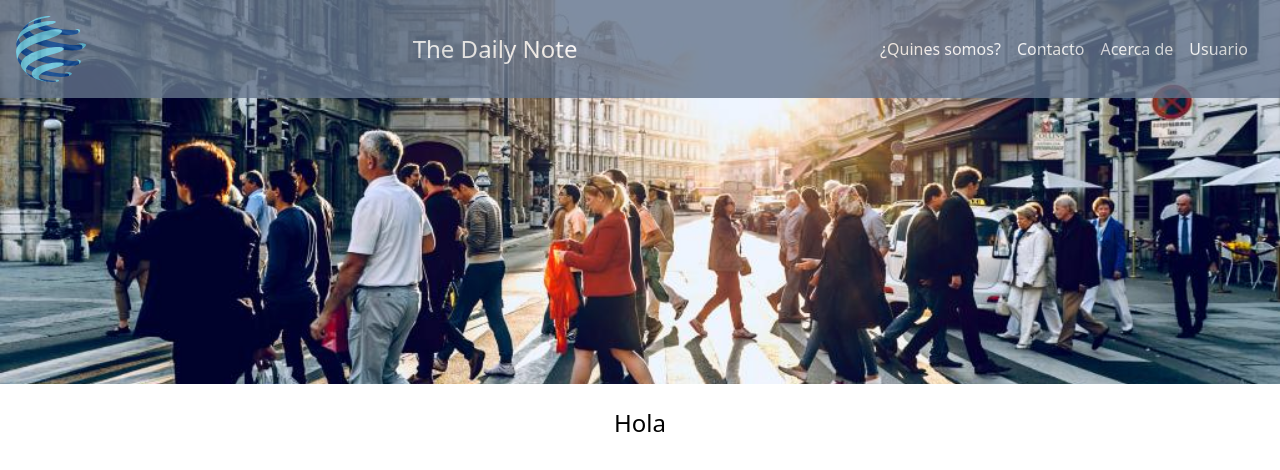
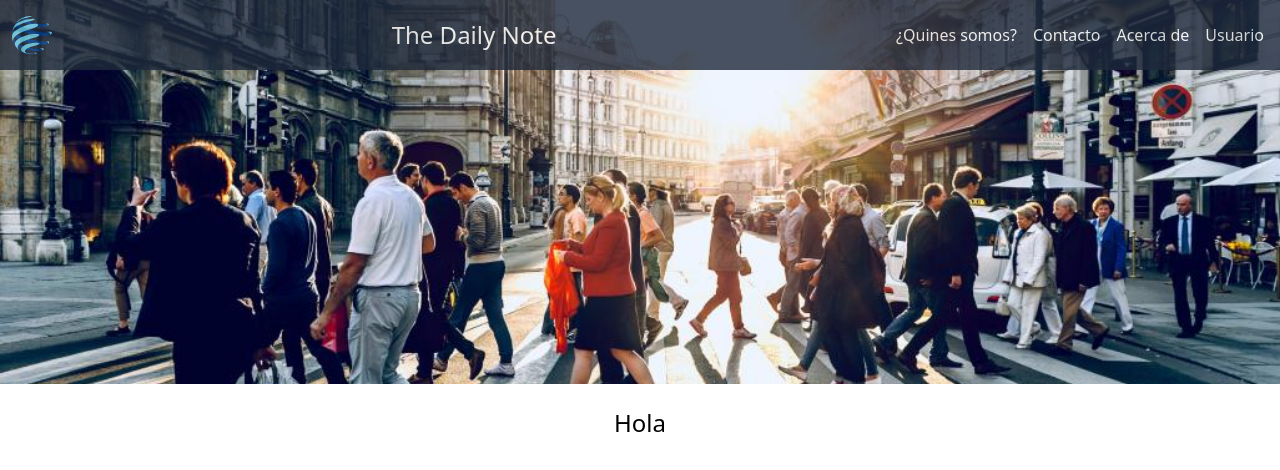
Before and after one commit to Tomas141199/thedailynote, a Next.js app: page / in a window 1280 px wide. Shown: the top 470 px of the page. Built offline with nearby package versions, Linux system fonts and the light colour scheme.

Commit message:
actualización de navbar 2.0
solo faltaría un drop down

```diff
--- a/pages/components/ui/Navbar.js
+++ b/pages/components/ui/Navbar.js
@@ -1,22 +1,35 @@
 const Navbar = () => {
   return (
     <div className="absolute top-0 right-0 w-full">
-      <nav className="flex items-center justify-between flex-wrap p-4 bg-slate-500 opacity-80">
-        <div className="flex items-center text-white mr-6">
-          <img src="../img/logo-tdn.svg" alt="logo tdn" width="70" />
+      <nav className=" text-center md:flex md:items-center md:justify-between md:flex-wrap py-4 bg-slate-800 opacity-80">
+        <div className=" md:flex md:items-center">
+          <a href="/">
+            <img className="mx-auto md:ml-3" src="../img/logo-tdn.svg" alt="logo tdn" width="40" />
+          </a>
+
         </div>
-        <div className=" block lg:hidden">
-          <button className="flex items-center px-3 py-2 border rounded text-teal-200 border-teal-400 hover:text-white hover:border-white">
+        <div className="hidden md:block text-white text-2xl">
+          <p>The Daily Note</p>
+        </div>
+        <ul className=" md:flex md:items-center md:justify-around text-white mt-6 md:mt-0">
+          <li className=" my-3 md:my-0">
+            <a href="#" className=" pr-4 hover:text-amber-300 ">¿Quines somos?</a>
+          </li>
+          <li className=" my-3 md:my-0">
+            <a href="#" className="pr-4 hover:text-amber-300">Contacto</a>
+          </li>
+          <li className=" my-3 md:my-0">
+            <a href="#" className="pr-4 hover:text-amber-300">Acerca de</a>
+          </li>
+          <li className=" my-3 md:my-0">
+            <a href="#" className="pr-4 hover:text-amber-300">Usuario</a>
+          </li>
+        </ul>
+        {/* <div className="block lg:hidden">
+          <button className=" flex items-center px-3 py-2 border rounded text-teal-200 border-teal-400 hover:text-white hover:border-white">
             hola este es el fondo del boton
           </button>
-        </div>
-        <div className="text-white text-2xl">The Daily Note</div>
-        <div className="flex items-center justify-around flex-wrap text-white ">
-          <a className="pr-4">¿Quines somos?</a>
-          <a className="pr-4">Contacto</a>
-          <a className="pr-4">Acerca de</a>
-          <a className="pr-4">Usuario</a>
-        </div>
+        </div> */}
       </nav>
     </div>
   );
```
